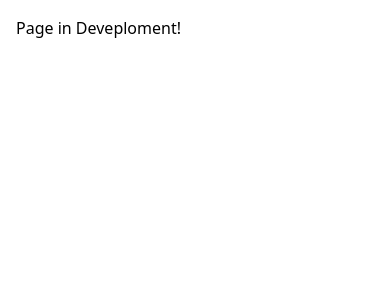
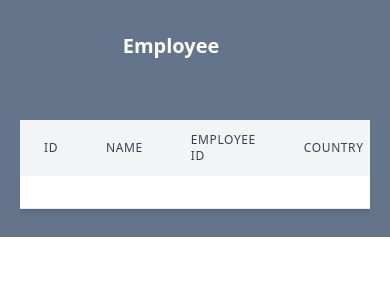
Before and after one commit to Mkumar0802/Simple_crud, a React (Create React App) app: page /id/1 in a window 390 px wide. Shown: the top 300 px of the page. Built offline with nearby package versions, Linux system fonts and the light colour scheme; a small style sheet from the web is missing; what axios-progress-bar would draw is missing.

Commit message:
navigate element to new page

```diff
--- a/src/App.js
+++ b/src/App.js
@@ -7,7 +7,7 @@ import Home from './components/Home';
 import Add from './components/Add'
 import Dashboard from './components/Dashboard';
 import Edit from './components/Edit';
-
+import Single from './components/Single'
 
 loadProgressBar()
 
@@ -22,7 +22,7 @@ function App() {
           <Route path="dashboard" element={<Dashboard/>}/>
           <Route path="add" element={<Add />} />
           <Route path="edit" element={<Edit />} />
-
+          <Route path="/id/:id" element={<Single />} />
 
 
           <Route
--- a/src/components/Dashboard.js
+++ b/src/components/Dashboard.js
@@ -4,11 +4,11 @@ import axios from 'axios';
 import Swal from 'sweetalert2';
 import { URL } from "../Helper/Url";
 // import ReactPaginate from "react-paginate";
-import { Link, useNavigate, Outlet } from "react-router-dom";
+import { Link, Outlet } from "react-router-dom";
 
 
 function Dashboard(props) {
-    const navigate = useNavigate();
+    // const navigate = useNavigate();
     const [dashboardList, setDashboardList] = useState([]);
     const [name, setName] = useState('');
     const [foundUsers, setFoundUsers] = useState(dashboardList);
@@ -61,7 +61,7 @@ function Dashboard(props) {
         localStorage.setItem('email', email)
         localStorage.setItem('mobile', mobile)
 
-        navigate('/edit');
+
     }
 
     const filter = (e) => {
@@ -101,9 +101,9 @@ function Dashboard(props) {
                     <div class="flex justify-center">
                         <div class="mb-3 xl:w-96">
                             <input
-                               type="search"
-                               value={name}
-                               onChange={filter}
+                                type="search"
+                                value={name}
+                                onChange={filter}
                                 class="
         form-control
         block
@@ -163,22 +163,34 @@ function Dashboard(props) {
                                 </thead>
 
                                 <tbody>
-                                    {foundUsers && foundUsers.length > 0 ? (
+                                    { foundUsers &&  foundUsers.length > 0 ? (
                                         foundUsers.map((menu) => (
                                             <tr className="border-b odd:bg-white even:bg-gray-50  " key={menu.id}>
-                                                <td className="py-4 px-6 text-sm font-medium text-gray-900 whitespace-nowrap  " >{menu.id}</td>
-                                                <td className="py-4 px-6 text-sm font-medium text-gray-900 whitespace-nowrap ">{menu.name}</td>
-                                                <td className="py-4 px-6 text-sm font-medium text-gray-900 whitespace-nowrap ">{menu.age}</td>
-                                                <td className="py-4 px-6 text-sm font-medium text-gray-900 whitespace-nowrap">{menu.country}</td>
-                                                <td className="py-4 px-6 text-sm font-medium text-gray-900 whitespace-nowrap ">{menu.email}</td>
-                                                <td className="py-4 px-6 text-sm font-medium text-gray-900 whitespace-nowrap ">{menu.mobile}</td>
+                                                <td className="py-4 px-6 text-sm font-medium text-gray-900 whitespace-nowrap " ><Link to={`/id/${menu.id}`} >
+                                                    <span>{menu.id}</span>
+                                                </Link></td>
+                                                <td onClick={() => setData(menu)}  className="py-4 px-6 text-sm font-medium text-gray-900 whitespace-nowrap "><Link to={`/id/${menu.id}`} >
+                                                    <span>{menu.name}</span>
+                                                </Link></td>
+                                                <td  onClick={() => setData(menu)}  className="py-4 px-6 text-sm font-medium text-gray-900 whitespace-nowrap "><Link to={`/id/${menu.id}`} >
+                                                    <span>{menu.age}</span>
+                                                </Link></td>
+                                                <td onClick={() => setData(menu)}  className="py-4 px-6 text-sm font-medium text-gray-900 whitespace-nowrap"><Link to={`/id/${menu.id}`} >
+                                                    <span>{menu.country}</span>
+                                                </Link></td>
+                                                <td onClick={() => setData(menu)}  className="py-4 px-6 text-sm font-medium text-gray-900 whitespace-nowrap "><Link to={`/id/${menu.id}`} >
+                                                    <span>{menu.email}</span>
+                                                </Link></td>
+                                                <td onClick={() => setData(menu)} className="py-4 px-6 text-sm font-medium text-gray-900 whitespace-nowrap "><Link to={`/id/${menu.id}`} >
+                                                    <span>{menu.mobile}</span>
+                                                </Link></td>
                                                 <td className="py-4 px-6 text-sm font-medium text-gray-900 whitespace-nowrap ">
                                                     <div className="flex justify-center   gap-3   ">
-                                                        <button onClick={() => setData(menu)} className="flex text-white bg-slate-700 hover:bg-slate-800 focus:ring-4 focus:ring-slate-300 font-medium rounded-lg text-sm px-5 py-2.5 text-center mb-2" >
+                                                    <Link to="/edit">   <button onClick={() => setData(menu)} className="flex text-white bg-slate-700 hover:bg-slate-800 focus:ring-4 focus:ring-slate-300 font-medium rounded-lg text-sm px-5 py-2.5 text-center mb-2" >
                                                             <svg xmlns="http://www.w3.org/2000/svg" class="h-6 w-6" fill="none" viewBox="0 0 24 24" stroke="currentColor" stroke-width="2">
                                                                 <path stroke-linecap="round" stroke-linejoin="round" d="M11 5H6a2 2 0 00-2 2v11a2 2 0 002 2h11a2 2 0 002-2v-5m-1.414-9.414a2 2 0 112.828 2.828L11.828 15H9v-2.828l8.586-8.586z" />
                                                             </svg>  Edit
-                                                        </button>
+                                                        </button></Link>
                                                         <button onClick={() => onDelete(menu.id)} className=" flex text-white bg-slate-700 hover:bg-slate-800 focus:ring-4 focus:ring-slate-300 font-medium rounded-lg text-sm px-5 py-2.5 text-center mb-2" >
                                                             <svg xmlns="http://www.w3.org/2000/svg" class="h-6 w-6" fill="none" viewBox="0 0 24 24" stroke="currentColor" stroke-width="2">
                                                                 <path stroke-linecap="round" stroke-linejoin="round" d="M19 7l-.867 12.142A2 2 0 0116.138 21H7.862a2 2 0 01-1.995-1.858L5 7m5 4v6m4-6v6m1-10V4a1 1 0 00-1-1h-4a1 1 0 00-1 1v3M4 7h16" />
@@ -192,19 +204,31 @@ function Dashboard(props) {
                                         {dashboardList.map((menu) => {
                                             return (
                                                 <tr className="border-b odd:bg-white even:bg-gray-50  " key={menu.id}>
-                                                    <td className="py-4 px-6 text-sm font-medium text-gray-900 whitespace-nowrap  " >{menu.id}</td>
-                                                    <td className="py-4 px-6 text-sm font-medium text-gray-900 whitespace-nowrap ">{menu.name}</td>
-                                                    <td className="py-4 px-6 text-sm font-medium text-gray-900 whitespace-nowrap ">{menu.age}</td>
-                                                    <td className="py-4 px-6 text-sm font-medium text-gray-900 whitespace-nowrap">{menu.country}</td>
-                                                    <td className="py-4 px-6 text-sm font-medium text-gray-900 whitespace-nowrap ">{menu.email}</td>
-                                                    <td className="py-4 px-6 text-sm font-medium text-gray-900 whitespace-nowrap ">{menu.mobile}</td>
+                                                    <td onClick={() => setData(menu)}  className="py-4 px-6 text-sm font-medium text-gray-900 whitespace-nowrap  " ><Link to={`/id/${menu.id}`} >
+                                                    <span>{menu.id}</span>
+                                                </Link></td>
+                                                    <td onClick={() => setData(menu)}  className="py-4 px-6 text-sm font-medium text-gray-900 whitespace-nowrap "><Link to={`/id/${menu.id}`} >
+                                                    <span>{menu.name}</span>
+                                                </Link></td>
+                                                    <td onClick={() => setData(menu)}  className="py-4 px-6 text-sm font-medium text-gray-900 whitespace-nowrap "><Link to={`/id/${menu.id}`} >
+                                                    <span>{menu.age}</span>
+                                                </Link></td>
+                                                    <td onClick={() => setData(menu)} className="py-4 px-6 text-sm font-medium text-gray-900 whitespace-nowrap"><Link to={`/id/${menu.id}`} >
+                                                    <span>{menu.country}</span>
+                                                </Link></td>
+                                                    <td  onClick={() => setData(menu)} className="py-4 px-6 text-sm font-medium text-gray-900 whitespace-nowrap "><Link to={`/id/${menu.id}`} >
+                                                    <span>{menu.email}</span>
+                                                </Link></td>
+                                                    <td onClick={() => setData(menu)} className="py-4 px-6 text-sm font-medium text-gray-900 whitespace-nowrap "><Link to={`/id/${menu.id}`} >
+                                                    <span>{menu.mobile}</span>
+                                                </Link></td>
                                                     <td className="py-4 px-6 text-sm font-medium text-gray-900 whitespace-nowrap ">
                                                         <div className="flex justify-center   gap-3   ">
-                                                            <button onClick={() => setData(menu)} className="flex text-white bg-slate-700 hover:bg-slate-800 focus:ring-4 focus:ring-slate-300 font-medium rounded-lg text-sm px-5 py-2.5 text-center mb-2" >
+                                                        <Link to="/edit">     <button onClick={() => setData(menu)} className="flex text-white bg-slate-700 hover:bg-slate-800 focus:ring-4 focus:ring-slate-300 font-medium rounded-lg text-sm px-5 py-2.5 text-center mb-2" >
                                                                 <svg xmlns="http://www.w3.org/2000/svg" class="h-6 w-6" fill="none" viewBox="0 0 24 24" stroke="currentColor" stroke-width="2">
                                                                     <path stroke-linecap="round" stroke-linejoin="round" d="M11 5H6a2 2 0 00-2 2v11a2 2 0 002 2h11a2 2 0 002-2v-5m-1.414-9.414a2 2 0 112.828 2.828L11.828 15H9v-2.828l8.586-8.586z" />
                                                                 </svg>  Edit
-                                                            </button>
+                                                            </button></Link>
                                                             <button onClick={() => onDelete(menu.id)} className=" flex text-white bg-slate-700 hover:bg-slate-800 focus:ring-4 focus:ring-slate-300 font-medium rounded-lg text-sm px-5 py-2.5 text-center mb-2" >
                                                                 <svg xmlns="http://www.w3.org/2000/svg" class="h-6 w-6" fill="none" viewBox="0 0 24 24" stroke="currentColor" stroke-width="2">
                                                                     <path stroke-linecap="round" stroke-linejoin="round" d="M19 7l-.867 12.142A2 2 0 0116.138 21H7.862a2 2 0 01-1.995-1.858L5 7m5 4v6m4-6v6m1-10V4a1 1 0 00-1-1h-4a1 1 0 00-1 1v3M4 7h16" />
--- /dev/null
+++ b/src/components/Single.js
@@ -0,0 +1,110 @@
+
+import { useEffect, useState } from 'react';
+
+
+
+function Single() {
+
+
+    const [name, setName] = useState('');
+    const [age, setAge] = useState('');
+    const [country, setCountry] = useState('');
+    const [email, setEmail] = useState('');
+    const [mobile, setMobile] = useState('');
+    const [id, setId] = useState();
+
+
+    useEffect(() => {
+        setId(localStorage.getItem('id'))
+        setName(localStorage.getItem('name'));
+        setAge(localStorage.getItem('age'));
+        setCountry(localStorage.getItem('country'));
+        setEmail(localStorage.getItem('email'));
+        setMobile(localStorage.getItem('mobile'));
+
+    }, [])
+
+
+
+
+
+
+
+    return (
+
+        <div className='bg-slate-500'>
+            <div className="flex  p-8 space-x-12 justify-center">
+                <h2 className="  text-xl   md:text-2xl font-bold text-white  ">Employee</h2>
+                <div class="flex justify-center">
+
+                </div>
+            </div>
+
+            <div class="flex flex-col  p-5">
+                <div class="overflow-x-auto sm:-mx-6 lg:-mx-8">
+                    <div class="inline-block py-2 min-w-full sm:px-6 lg:px-8">
+                        <div class="overflow-hidden shadow-md sm:rounded-lg">
+                            <table class="min-w-full">
+                                <thead class="bg-gray-100 ">
+                                    <tr>
+                                        <th scope="col" class="py-3 px-6 text-xs font-medium tracking-wider text-left text-gray-700 uppercase ">
+                                            Id
+                                        </th>
+                                        <th scope="col" class="py-3 px-6 text-xs font-medium tracking-wider text-left text-gray-700 uppercase ">
+                                            Name
+                                        </th>
+                                        <th scope="col" class="py-3 px-6 text-xs font-medium tracking-wider text-left text-gray-700 uppercase ">
+                                            Employee Id
+                                        </th>
+                                        <th scope="col" class="py-3 px-6 text-xs font-medium tracking-wider text-left text-gray-700 uppercase ">
+                                            Country
+                                        </th>
+                                        <th scope="col" class="py-3 px-6 text-xs font-medium tracking-wider text-left text-gray-700 uppercase ">
+                                            Email
+                                        </th>
+                                        <th scope="col" class="py-3 px-6 text-xs font-medium tracking-wider text-left text-gray-700 uppercase ">
+                                            Mobile
+                                        </th>
+
+
+
+                                    </tr>
+                                </thead>
+
+                                <tbody >
+
+
+                                    <tr className="border-b odd:bg-white even:bg-gray-50  " key={id}>
+                                        <td className="py-4 px-6 text-sm font-medium text-gray-900 whitespace-nowrap  "  >{id}</td>
+                                        <td className="py-4 px-6 text-sm font-medium text-gray-900 whitespace-nowrap " >{name}</td>
+                                        <td className="py-4 px-6 text-sm font-medium text-gray-900 whitespace-nowrap ">{age}</td>
+                                        <td className="py-4 px-6 text-sm font-medium text-gray-900 whitespace-nowrap">{country}</td>
+                                        <td className="py-4 px-6 text-sm font-medium text-gray-900 whitespace-nowrap ">{email}</td>
+                                        <td className="py-4 px-6 text-sm font-medium text-gray-900 whitespace-nowrap ">{mobile}</td>
+
+                                    </tr>
+
+
+
+
+
+
+                                </tbody>
+
+                            </table>
+                        </div>
+
+                    </div>
+
+
+
+
+
+
+                </div>
+            </div>
+        </div>
+    )
+}
+
+export default Single
```
